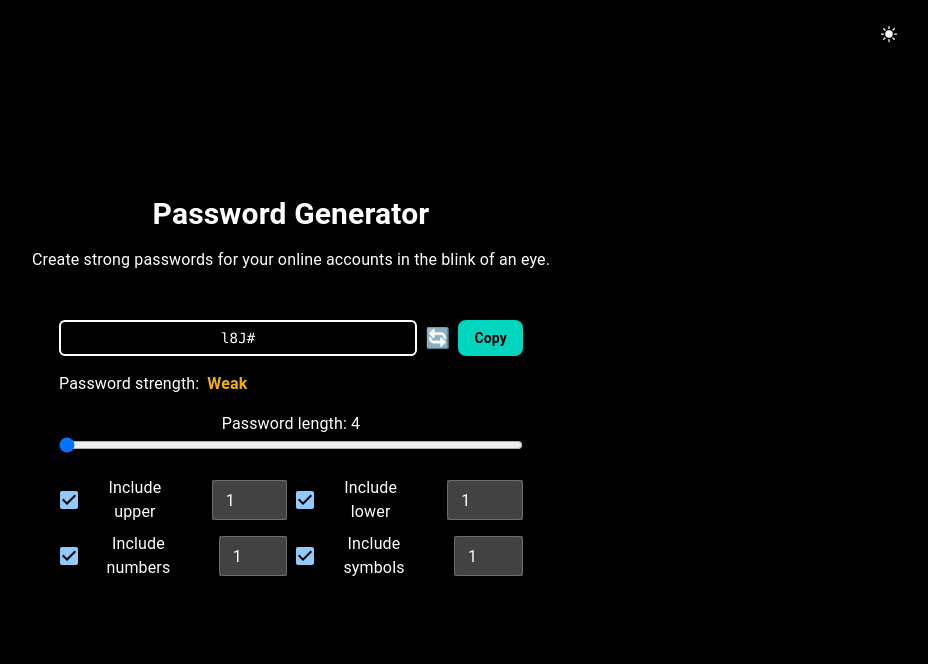
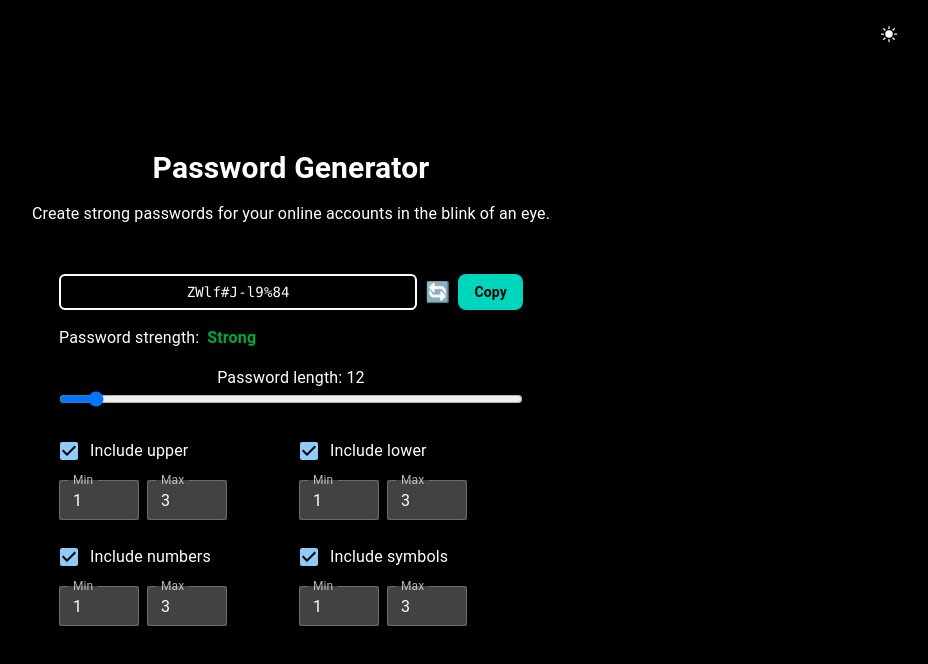
Before and after one commit to Payal-gurunani/passwordGenerator, a React (Vite) app: page / in a window 1280 px wide. Shown: the top 664 px of the page, without its empty margins (349-1277 px from the left). Built offline with nearby package versions, Linux system fonts and the light colour scheme.

Commit message:
Update in parameters

```diff
--- a/src/components/PasswordGenrator.jsx
+++ b/src/components/PasswordGenrator.jsx
@@ -1,22 +1,20 @@
 import React, { useState } from "react";
 import {
   Box,
-
   FormControlLabel,
   Checkbox,
-
   TextField as MUITextField,
-  LinearProgress,
-  CircularProgress,
-} from '@mui/material'
+} from "@mui/material";
 import { generatePassword } from "../utils/passUtils";
 
-
 export default function PasswordGenerator({ isDarkMode }) {
-  const [length, setLength] = useState(4);
-
-  const [options, setOptions] = useState({ upper: 1, lower: 1, numbers: 1, symbols: 1 });
-
+  const [length, setLength] = useState(12);
+  const [options, setOptions] = useState({
+    upper: { min: 1, max: 3 },
+    lower: { min: 1, max: 3 },
+    numbers: { min: 1, max: 3 },
+    symbols: { min: 1, max: 3 },
+  });
 
   const [password, setPassword] = useState(generatePassword(length, options));
   const [copied, setCopied] = useState(false);
@@ -26,12 +24,17 @@ export default function PasswordGenerator({ isDarkMode }) {
     setPassword(newPassword);
     setCopied(false);
   };
-  const handleOptionChange = (option, value) => {
+
+  const handleOptionChange = (type, field, value) => {
     setOptions((prev) => ({
       ...prev,
-      [option]: value,
+      [type]: {
+        ...prev[type],
+        [field]: value,
+      },
     }));
   };
+
   const handleCopy = () => {
     navigator.clipboard.writeText(password);
     setCopied(true);
@@ -40,29 +43,23 @@ export default function PasswordGenerator({ isDarkMode }) {
 
   const isStrong =
     length >= 12 &&
-  options.upper > 0 &&
-  options.lower > 0 &&
-  options.numbers > 0 &&
-  options.symbols > 0;
-
+    Object.values(options).every((opt) => opt.min > 0);
 
   return (
-  <div className={isDarkMode ? 'bg-black text-white' : 'bg-white text-black'}>
-      <div className="min-h-screen flex flex-col items-center justify-center  p-4">
+    <div className={isDarkMode ? "bg-black text-white" : "bg-white text-black"}>
+      <div className="min-h-screen flex flex-col items-center justify-center p-4">
         <h1 className="text-3xl font-bold mb-4">Password Generator</h1>
-      <p className="mb-6 text-center">Create strong passwords for your online accounts in the blink of an eye.</p>
+        <p className="mb-6 text-center">
+          Create strong passwords for your online accounts in the blink of an eye.
+        </p>
 
-      <div className=" rounded-2xl p-6 w-full max-w-lg shadow-lg">
+        <div className="rounded-2xl p-6 w-full max-w-lg shadow-lg">
           <div className="flex items-center justify-between mb-4">
-  <div className="flex-1 overflow-x-auto border-2  rounded-md px-2 py-1 mr-2">
+            <div className="flex-1 overflow-x-auto border-2 rounded-md px-2 py-1 mr-2">
               <span className="text-sm font-mono break-all">{password}</span>
             </div>
             <div className="flex gap-2">
-    <button
-      onClick={handleGenerate}
-      className="text-xl"
-      title="Regenerate"
-    >
+              <button onClick={handleGenerate} className="text-xl" title="Regenerate">
                 🔄
               </button>
               <button
@@ -74,11 +71,14 @@ export default function PasswordGenerator({ isDarkMode }) {
             </div>
           </div>
 
-
           <div className="mb-4">
             <p className="flex items-center gap-2">
               Password strength:
-            <span className={`font-semibold ${isStrong ? "text-green-600" : "text-yellow-500"}`}>
+              <span
+                className={`font-semibold ${
+                  isStrong ? "text-green-600" : "text-yellow-500"
+                }`}
+              >
                 {isStrong ? "Strong" : "Weak"}
               </span>
             </p>
@@ -96,34 +96,51 @@ export default function PasswordGenerator({ isDarkMode }) {
             />
           </div>
 
-        <div className="grid grid-cols-1 sm:grid-cols-2 gap-2">
-        {['upper', 'lower', 'numbers', 'symbols'].map((type) => (
-          <Box
-            key={type}
-            display="flex"
-            alignItems="center"
-            justifyContent="space-between"
-            gap={2}
-          >
+          <div className="grid grid-cols-1 sm:grid-cols-2 gap-4">
+            {["upper", "lower", "numbers", "symbols"].map((type) => (
+              <Box key={type} display="flex" flexDirection="column" gap={1}>
                 <FormControlLabel
                   control={
                     <Checkbox
-                  checked={options[type] > 0}
-                  onChange={(e) => handleOptionChange(type, e.target.checked ? 1 : 0)}
+                      checked={options[type].min > 0 || options[type].max > 0}
+                      onChange={(e) =>
+                        handleOptionChange(type, "min", e.target.checked ? 1 : 0)
+                      }
                     />
                   }
                   label={`Include ${type}`}
                 />
-            {options[type] > 0 && (
+                {(options[type].min > 0 || options[type].max > 0) && (
+                  <Box display="flex" gap={1}>
                     <MUITextField
                       type="number"
                       size="small"
-                value={options[type]}
+                      label="Min"
+                      value={options[type].min}
                       onChange={(e) =>
-                  handleOptionChange(type, Math.max(0, Math.min(length, parseInt(e.target.value) || 0)))
+                        handleOptionChange(
+                          type,
+                          "min",
+                          Math.max(0, parseInt(e.target.value) || 0)
+                        )
                       }
-                sx={{ width: 80, bgcolor: isDarkMode ? 'grey.800' : 'white' }}
+                      sx={{ width: 80, bgcolor: isDarkMode ? "grey.800" : "white" }}
                     />
+                    <MUITextField
+                      type="number"
+                      size="small"
+                      label="Max"
+                      value={options[type].max}
+                      onChange={(e) =>
+                        handleOptionChange(
+                          type,
+                          "max",
+                          Math.max(options[type].min, parseInt(e.target.value) || 0)
+                        )
+                      }
+                      sx={{ width: 80, bgcolor: isDarkMode ? "grey.800" : "white" }}
+                    />
+                  </Box>
                 )}
               </Box>
             ))}
--- a/src/utils/passUtils.js
+++ b/src/utils/passUtils.js
@@ -1,42 +1,55 @@
 export const generatePassword = (length, options) => {
-  const { upper, lower, numbers, symbols } = options;
+  const charTypes = {
+    upper: 'ABCDEFGHIJKLMNOPQRSTUVWXYZ',
+    lower: 'abcdefghijklmnopqrstuvwxyz',
+    numbers: '0123456789',
+    symbols: '!@#$%^&*(){}[]+=?<>,.-_',
+  };
 
-  const upperChars = 'ABCDEFGHIJKLMNOPQRSTUVWXYZ';
-  const lowerChars = 'abcdefghijklmnopqrstuvwxyz';
-  const numberChars = '0123456789';
-  const symbolChars = '!@#$%^&*(){}[]+=?<>,.-_';
+  let password = [];
+  // let availableChars = '';
+  const minTotal = Object.values(options).reduce((sum, opt) => sum + opt.min, 0);
 
-  let allChars = '';
-  let requiredChars = [];
-
-  if (upper) {
-    allChars += upperChars;
-    requiredChars.push(upperChars[Math.floor(Math.random() * upperChars.length)]);
-  }
-  if (lower) {
-    allChars += lowerChars;
-    requiredChars.push(lowerChars[Math.floor(Math.random() * lowerChars.length)]);
-  }
-  if (numbers) {
-    allChars += numberChars;
-    requiredChars.push(numberChars[Math.floor(Math.random() * numberChars.length)]);
-  }
-  if (symbols) {
-    allChars += symbolChars;
-    requiredChars.push(symbolChars[Math.floor(Math.random() * symbolChars.length)]);
+  if (minTotal > length) {
+    return '⚠️ Min values exceed length';
   }
 
-  if (!allChars) return '';
-
-  // Fill the remaining length
-  const remainingLength = length - requiredChars.length;
-  let password = requiredChars;
-
-  for (let i = 0; i < remainingLength; i++) {
-    password.push(allChars[Math.floor(Math.random() * allChars.length)]);
+  // Step 1: Add min required characters
+  for (const type in options) {
+    const chars = charTypes[type];
+    const { min } = options[type];
+    for (let i = 0; i < min; i++) {
+      password.push(chars[Math.floor(Math.random() * chars.length)]);
+    }
   }
 
-  // Shuffle to avoid predictable character placement
+  // Step 2: Build a pool respecting max values
+  const currentCounts = { upper: 0, lower: 0, numbers: 0, symbols: 0 };
+  password.forEach((char) => {
+    for (const type in charTypes) {
+      if (charTypes[type].includes(char)) {
+        currentCounts[type]++;
+      }
+    }
+  });
+
+  // Step 3: Fill remaining length within max constraints
+  while (password.length < length) {
+    const eligibleTypes = Object.keys(options).filter(
+      (type) => currentCounts[type] < options[type].max
+    );
+
+    if (eligibleTypes.length === 0) break; // Can't add more without breaking max
+
+    const type = eligibleTypes[Math.floor(Math.random() * eligibleTypes.length)];
+    const chars = charTypes[type];
+    const char = chars[Math.floor(Math.random() * chars.length)];
+
+    password.push(char);
+    currentCounts[type]++;
+  }
+
+  // Step 4: Shuffle the result
   for (let i = password.length - 1; i > 0; i--) {
     const j = Math.floor(Math.random() * (i + 1));
     [password[i], password[j]] = [password[j], password[i]];
```
Lines whose indentation alone changed are shown as unchanged.
